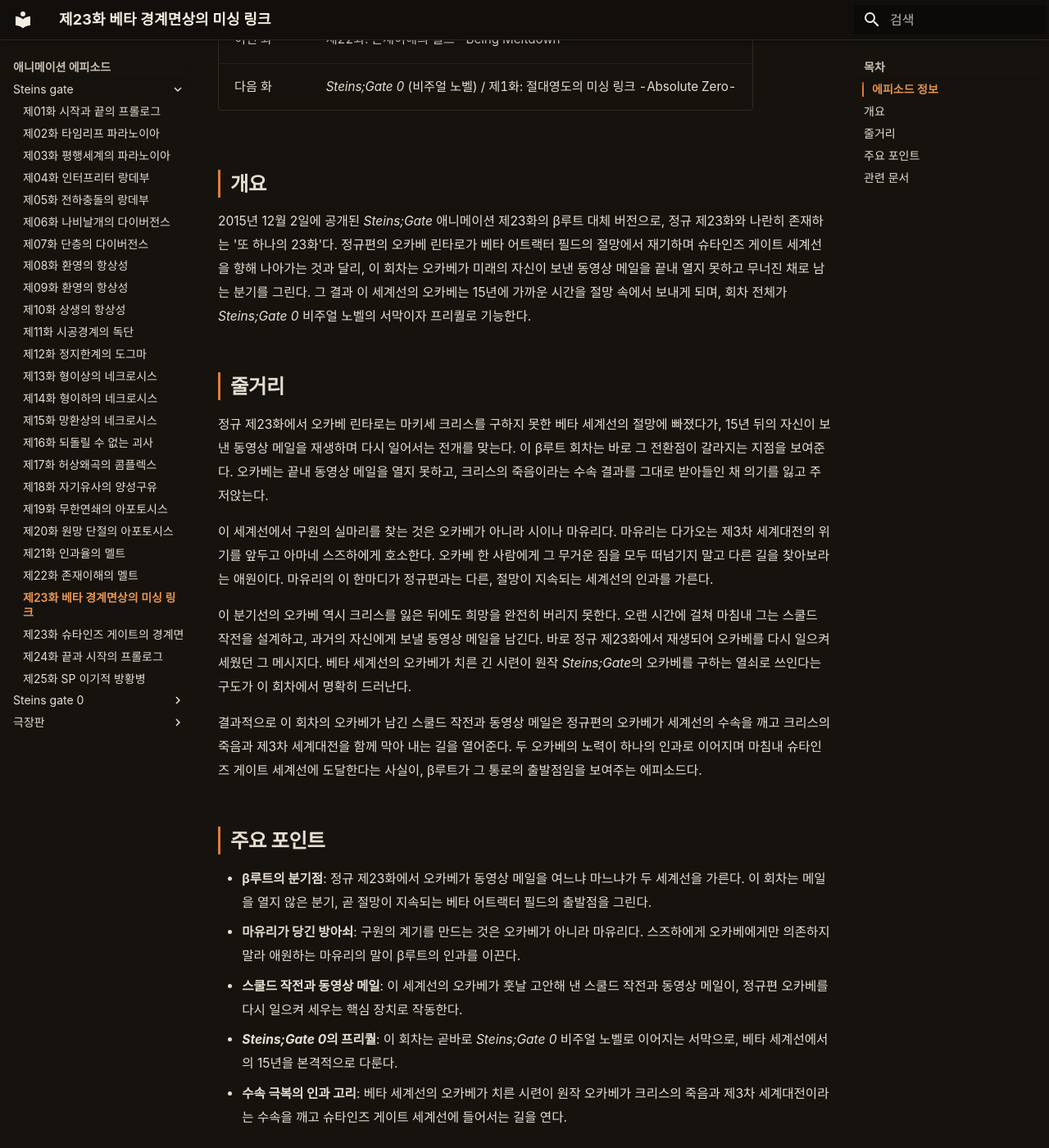
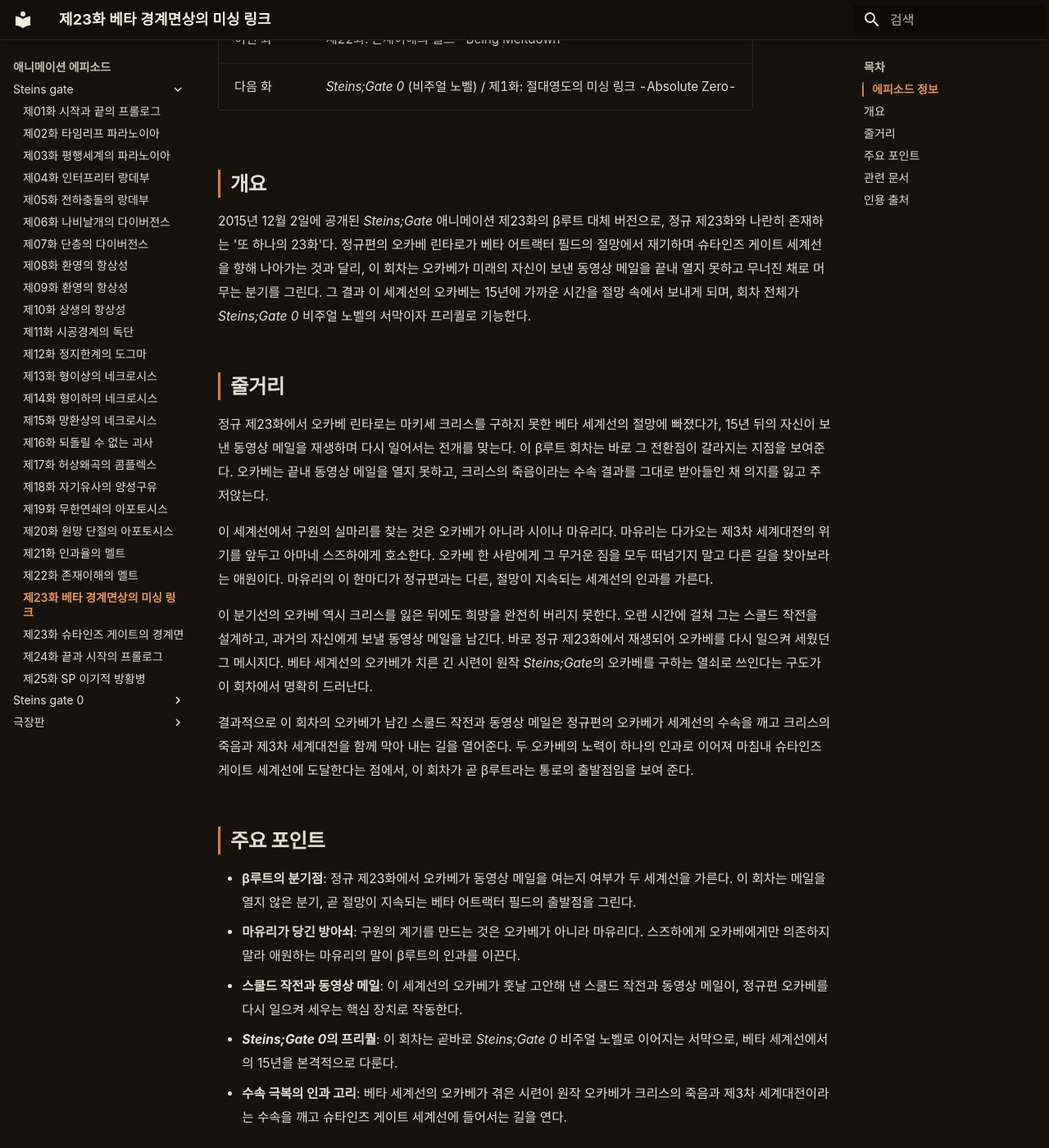
Before and after one commit to sgwiki/sgwiki.github.io, an MkDocs documentation site: the page built from wiki/애니메이션-에피소드/steins-gate/제23화-베타-경계면상의-미싱-링크.md, in a window 1280 px wide and 1400 px high, scrolled down 963 px. Shown: the whole window at 82% size. Built offline with MkDocs 1.6.1 and Material for MkDocs 9.7.7, drawn with Linux system fonts in a browser that asks for light colours; some web fonts are replaced.

Commit message:
chore(wiki): 제23화-β 정비 — 번역투·어휘 교정(의지를/머무는/겪은)·인용 출처 섹션 추가
Co-Authored-By: Claude Opus 4.6 <noreply@anthropic.com>

```diff
--- a/wiki/애니메이션-에피소드/steins-gate/제23화-베타-경계면상의-미싱-링크.md
+++ b/wiki/애니메이션-에피소드/steins-gate/제23화-베타-경계면상의-미싱-링크.md
@@ -28,25 +28,25 @@ description: "*Steins;Gate* 본편 제23화의 β루트 대체 버전. 오카베
 
 ## 개요
 
-2015년 12월 2일에 공개된 *Steins;Gate* 애니메이션 제23화의 β루트 대체 버전으로, 정규 제23화와 나란히 존재하는 '또 하나의 23화'다. 정규편의 오카베 린타로가 베타 어트랙터 필드의 절망에서 재기하며 슈타인즈 게이트 세계선을 향해 나아가는 것과 달리, 이 회차는 오카베가 미래의 자신이 보낸 동영상 메일을 끝내 열지 못하고 무너진 채로 남는 분기를 그린다. 그 결과 이 세계선의 오카베는 15년에 가까운 시간을 절망 속에서 보내게 되며, 회차 전체가 *Steins;Gate 0* 비주얼 노벨의 서막이자 프리퀄로 기능한다.
+2015년 12월 2일에 공개된 *Steins;Gate* 애니메이션 제23화의 β루트 대체 버전으로, 정규 제23화와 나란히 존재하는 '또 하나의 23화'다. 정규편의 오카베 린타로가 베타 어트랙터 필드의 절망에서 재기하며 슈타인즈 게이트 세계선을 향해 나아가는 것과 달리, 이 회차는 오카베가 미래의 자신이 보낸 동영상 메일을 끝내 열지 못하고 무너진 채로 머무는 분기를 그린다. 그 결과 이 세계선의 오카베는 15년에 가까운 시간을 절망 속에서 보내게 되며, 회차 전체가 *Steins;Gate 0* 비주얼 노벨의 서막이자 프리퀄로 기능한다.
 
 ## 줄거리
 
-정규 제23화에서 오카베 린타로는 마키세 크리스를 구하지 못한 베타 세계선의 절망에 빠졌다가, 15년 뒤의 자신이 보낸 동영상 메일을 재생하며 다시 일어서는 전개를 맞는다. 이 β루트 회차는 바로 그 전환점이 갈라지는 지점을 보여준다. 오카베는 끝내 동영상 메일을 열지 못하고, 크리스의 죽음이라는 수속 결과를 그대로 받아들인 채 의기를 잃고 주저앉는다.
+정규 제23화에서 오카베 린타로는 마키세 크리스를 구하지 못한 베타 세계선의 절망에 빠졌다가, 15년 뒤의 자신이 보낸 동영상 메일을 재생하며 다시 일어서는 전개를 맞는다. 이 β루트 회차는 바로 그 전환점이 갈라지는 지점을 보여준다. 오카베는 끝내 동영상 메일을 열지 못하고, 크리스의 죽음이라는 수속 결과를 그대로 받아들인 채 의지를 잃고 주저앉는다.
 
 이 세계선에서 구원의 실마리를 찾는 것은 오카베가 아니라 시이나 마유리다. 마유리는 다가오는 제3차 세계대전의 위기를 앞두고 아마네 스즈하에게 호소한다. 오카베 한 사람에게 그 무거운 짐을 모두 떠넘기지 말고 다른 길을 찾아보라는 애원이다. 마유리의 이 한마디가 정규편과는 다른, 절망이 지속되는 세계선의 인과를 가른다.
 
-이 분기선의 오카베 역시 크리스를 잃은 뒤에도 희망을 완전히 버리지 못한다. 오랜 시간에 걸쳐 마침내 그는 스쿨드 작전을 설계하고, 과거의 자신에게 보낼 동영상 메일을 남긴다. 바로 정규 제23화에서 재생되어 오카베를 다시 일으켜 세웠던 그 메시지다. 베타 세계선의 오카베가 치른 긴 시련이 원작 *Steins;Gate*의 오카베를 구하는 열쇠로 쓰인다는 구도가 이 회차에서 명확히 드러난다.
+이 분기선의 오카베 역시 크리스를 잃은 뒤에도 희망을 완전히 버리지 못한다. 오랜 시간에 걸쳐 그는 스쿨드 작전을 설계하고, 과거의 자신에게 보낼 동영상 메일을 남긴다. 바로 정규 제23화에서 재생되어 오카베를 다시 일으켜 세웠던 그 메시지다. 베타 세계선의 오카베가 치른 긴 시련이 원작 *Steins;Gate*의 오카베를 구하는 열쇠로 쓰인다는 구도가 이 회차에서 명확히 드러난다.
 
-결과적으로 이 회차의 오카베가 남긴 스쿨드 작전과 동영상 메일은 정규편의 오카베가 세계선의 수속을 깨고 크리스의 죽음과 제3차 세계대전을 함께 막아 내는 길을 열어준다. 두 오카베의 노력이 하나의 인과로 이어지며 마침내 슈타인즈 게이트 세계선에 도달한다는 사실이, β루트가 그 통로의 출발점임을 보여주는 에피소드다.
+결과적으로 이 회차의 오카베가 남긴 스쿨드 작전과 동영상 메일은 정규편의 오카베가 세계선의 수속을 깨고 크리스의 죽음과 제3차 세계대전을 함께 막아 내는 길을 열어준다. 두 오카베의 노력이 하나의 인과로 이어져 마침내 슈타인즈 게이트 세계선에 도달한다는 점에서, 이 회차가 곧 β루트라는 통로의 출발점임을 보여 준다.
 
 ## 주요 포인트
 
-- **β루트의 분기점**: 정규 제23화에서 오카베가 동영상 메일을 여느냐 마느냐가 두 세계선을 가른다. 이 회차는 메일을 열지 않은 분기, 곧 절망이 지속되는 베타 어트랙터 필드의 출발점을 그린다.
+- **β루트의 분기점**: 정규 제23화에서 오카베가 동영상 메일을 여는지 여부가 두 세계선을 가른다. 이 회차는 메일을 열지 않은 분기, 곧 절망이 지속되는 베타 어트랙터 필드의 출발점을 그린다.
 - **마유리가 당긴 방아쇠**: 구원의 계기를 만드는 것은 오카베가 아니라 마유리다. 스즈하에게 오카베에게만 의존하지 말라 애원하는 마유리의 말이 β루트의 인과를 이끈다.
 - **스쿨드 작전과 동영상 메일**: 이 세계선의 오카베가 훗날 고안해 낸 스쿨드 작전과 동영상 메일이, 정규편 오카베를 다시 일으켜 세우는 핵심 장치로 작동한다.
 - ***Steins;Gate 0*의 프리퀄**: 이 회차는 곧바로 *Steins;Gate 0* 비주얼 노벨로 이어지는 서막으로, 베타 세계선에서의 15년을 본격적으로 다룬다.
-- **수속 극복의 인과 고리**: 베타 세계선의 오카베가 치른 시련이 원작 오카베가 크리스의 죽음과 제3차 세계대전이라는 수속을 깨고 슈타인즈 게이트 세계선에 들어서는 길을 연다.
+- **수속 극복의 인과 고리**: 베타 세계선의 오카베가 겪은 시련이 원작 오카베가 크리스의 죽음과 제3차 세계대전이라는 수속을 깨고 슈타인즈 게이트 세계선에 들어서는 길을 연다.
 
 ## 관련 문서
 
@@ -66,3 +66,5 @@ description: "*Steins;Gate* 본편 제23화의 β루트 대체 버전. 오카베
 - [세계선](../../lore/세계선.md)
 - [엔딩과 루트 분기](../../lore/엔딩과-루트-분기.md)
 - [슈타인즈 게이트 0 2018년 TV 애니메이션](../../lore/슈타인즈-게이트-0-2018년-TV-애니메이션.md)
+
+## 인용 출처
```
